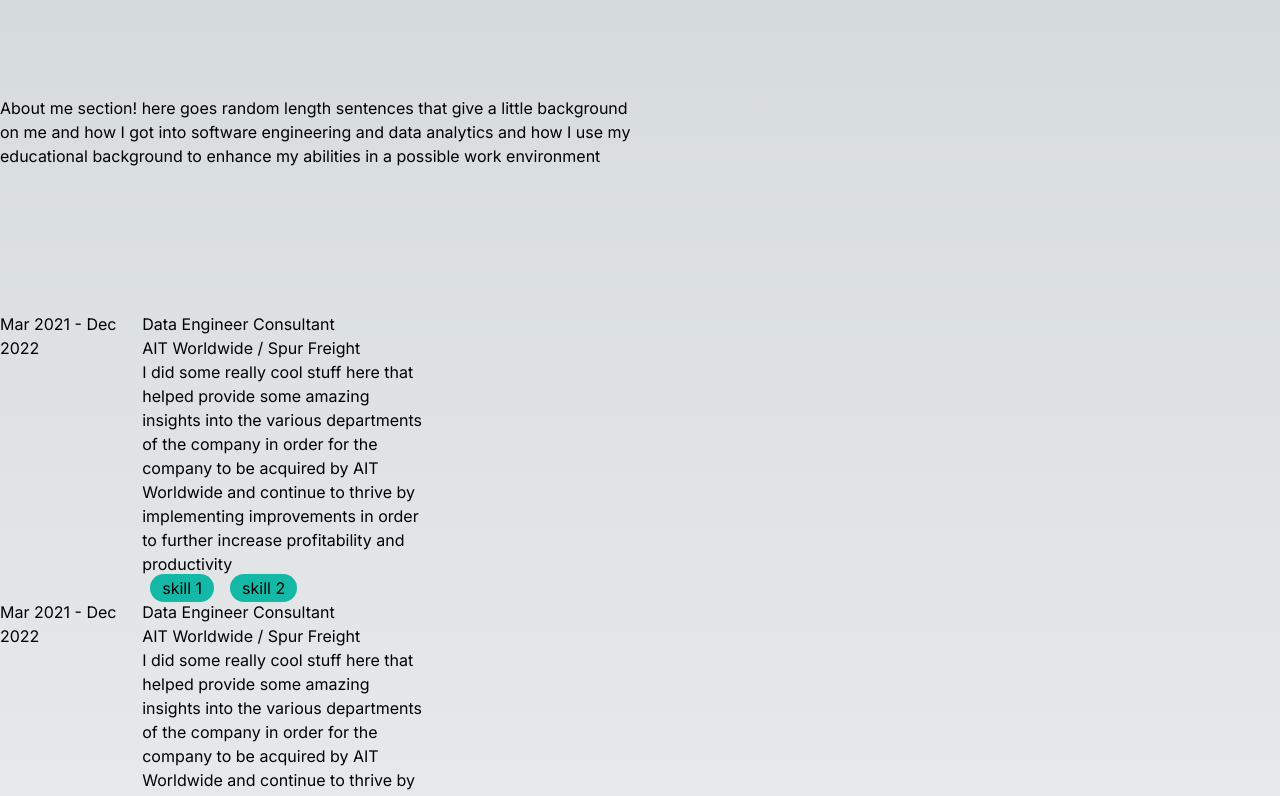
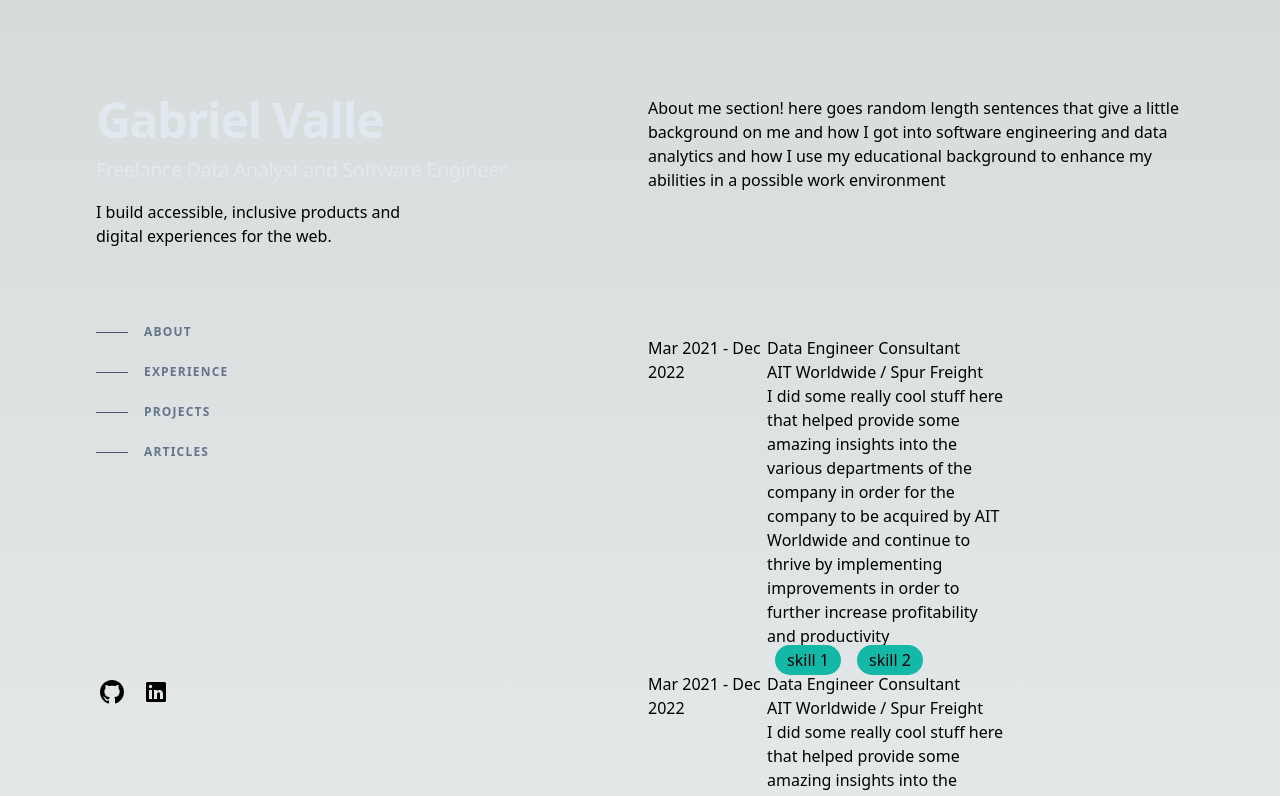
Before and after one commit to GabrielValle91/portfolio, a Next.js app: page / in a window 1280 px wide. Shown: the top 796 px of the page. Built offline with nearby package versions, Linux system fonts and the light colour scheme.

Commit message:
add header and styling to layout

```diff
--- a/app/layout.tsx
+++ b/app/layout.tsx
@@ -1,8 +1,6 @@
 import './globals.css';
 import type { Metadata } from 'next';
-import { Inter } from 'next/font/google';
-
-const inter = Inter({ subsets: ['latin'] });
+import Header from './components/header';
 
 export const metadata: Metadata = {
   title: 'Gabriel Valle Portfolio v2',
@@ -17,7 +15,12 @@ export default function RootLayout({
 }) {
   return (
     <html lang='en'>
-      <body className={inter.className}>{children}</body>
+      <body className='mx-auto min-h-screen max-w-screen-xl px-6 py-12 font-sans md:px-12 md:py-20 lg:px-24 lg:py-0'>
+        <main className='lg:flex lg:justify-between lg:gap-4'>
+          <Header />
+          {children}
+        </main>
+      </body>
     </html>
   );
 }
```
